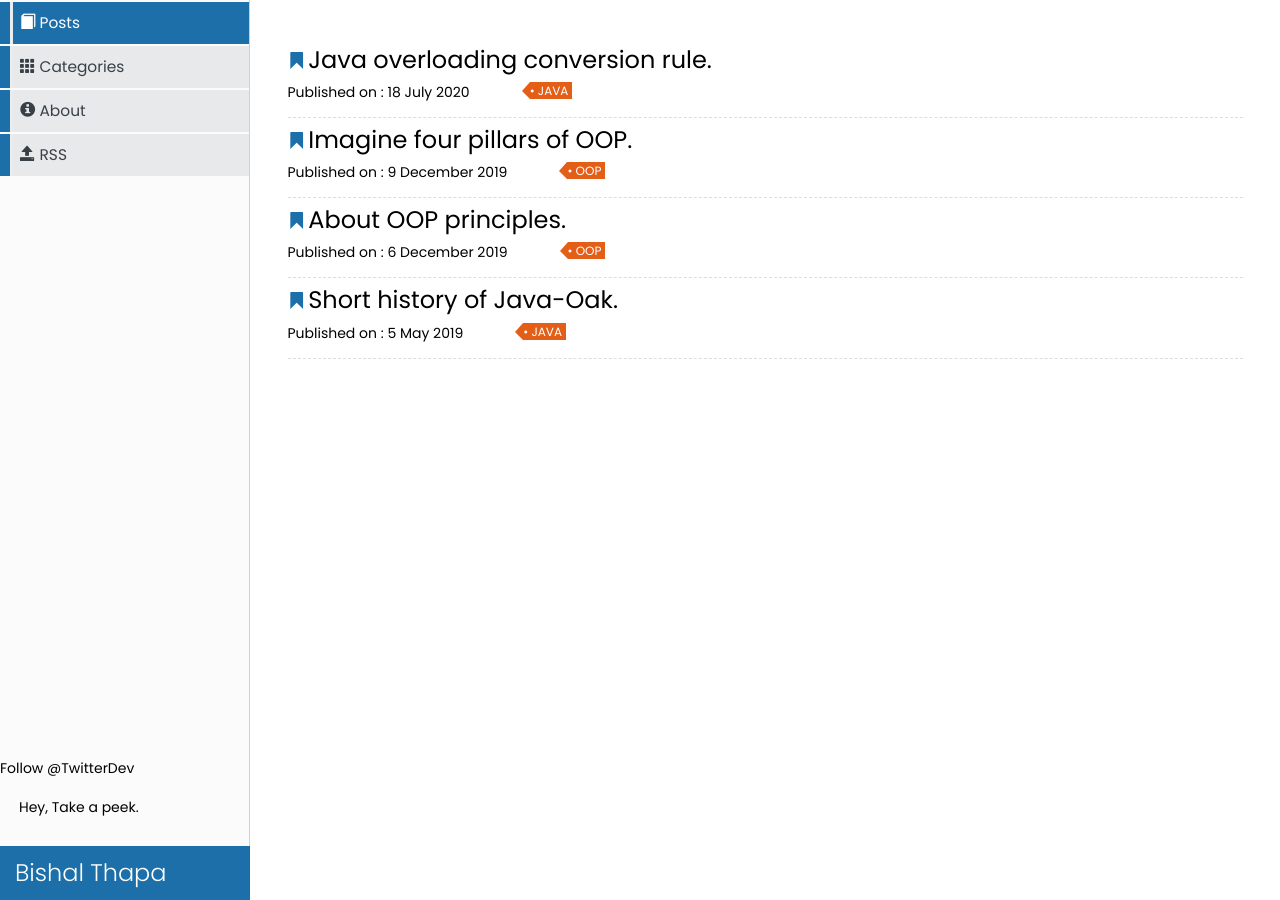
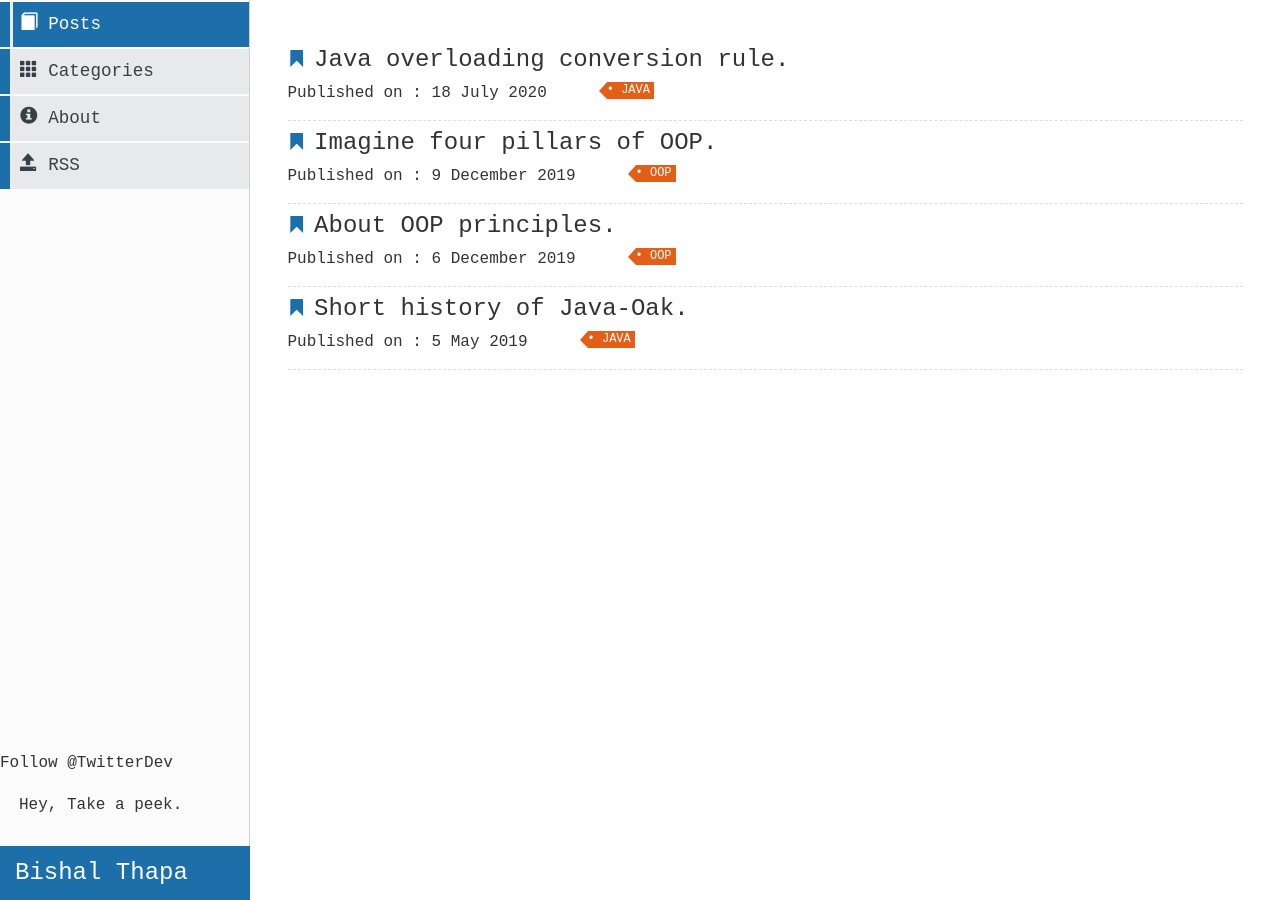
Before and after one commit to thapabishal-zz/thapabishal.github.io, a Jekyll site: the page built from index.md, in a window 1280 px wide. Built offline with Jekyll 4.4.1, drawn with Linux system fonts in a browser that asks for light colours; comment, search, counter and statistics services are not loaded.

Commit message:
Update style.css

```diff
--- a/css/style.css
+++ b/css/style.css
@@ -1,8 +1,11 @@
 @import "https://fonts.googleapis.com/css?family=Poppins:300,400,500,600,700";
 
 body {
-    font-family: 'Poppins', sans-serif;
-    color: black;
+     font-family: 'Inconsolata', monospace;
+    font-size: 16px;
+    font-stretch: normal;
+    font-style: normal;
+    font-weight: 400;
 }
 
 .m-5 {
```
